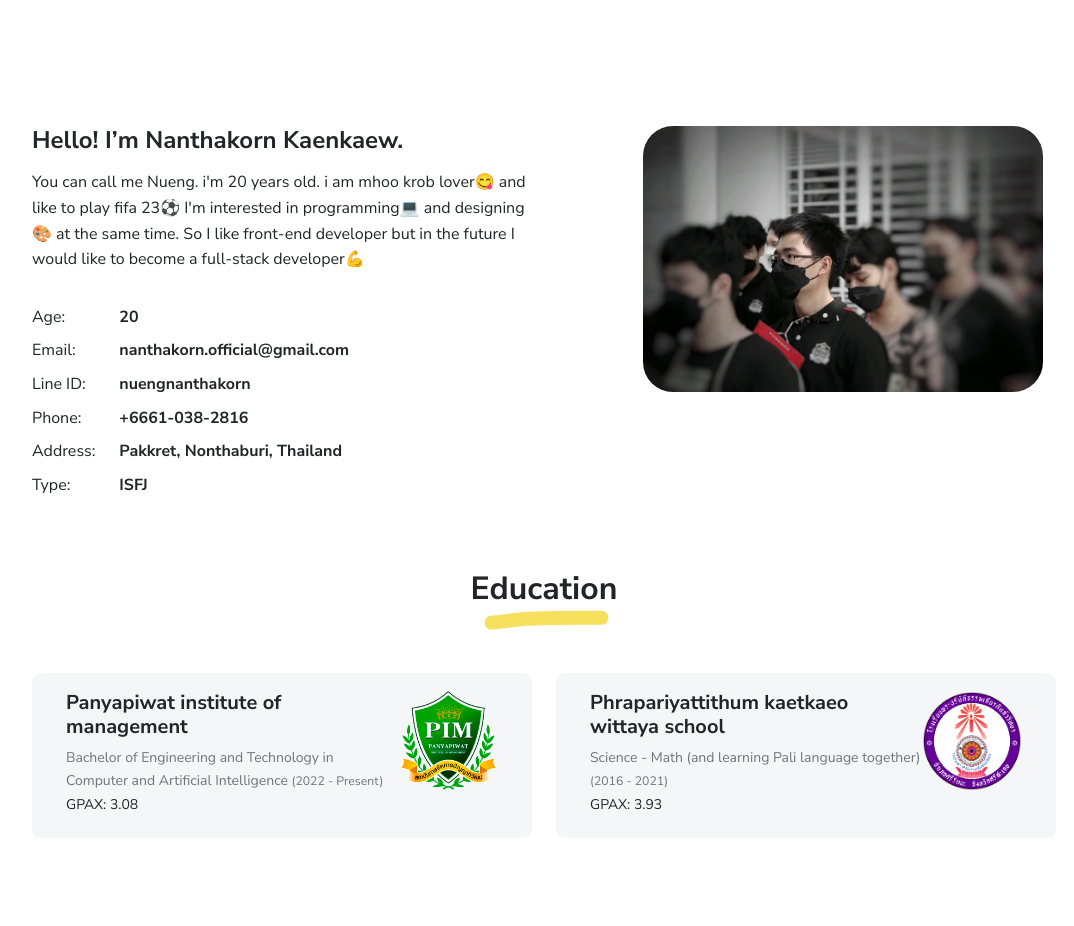
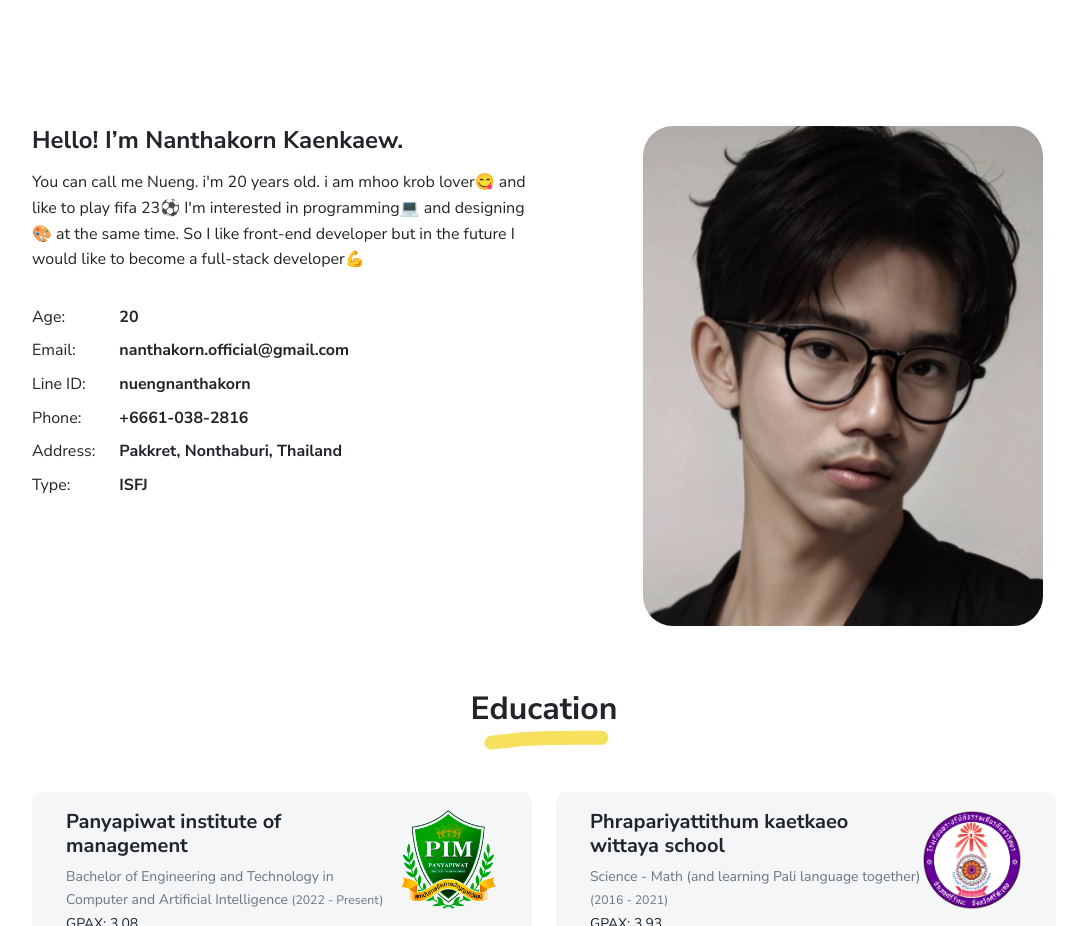
Before and after one commit to ntk1april/Resume, a plain HTML site: page index.html in a window 1280 px wide. Shown: the part 780-1706 px from the top of the page, without its empty margins (96-1170 px from the left). Drawn offline with Linux system fonts and the light colour scheme.

Commit message:
8 October 2023

```diff
--- a/index.html
+++ b/index.html
@@ -119,7 +119,7 @@
           </div>
         </div>
       </div>
-      <div class="col-md-5 offset-md-1" data-aos="fade-left" data-aos-delay="100"><img class="avatar img-fluid mt-2" src="images/me.jpg" width="400" height="400" alt="Walter Patterson"/></div>
+      <div class="col-md-5 offset-md-1" data-aos="fade-left" data-aos-delay="100"><img class="avatar img-fluid mt-2" src="images/oppa33.jpg" width="400" height="400" alt="Walter Patterson"/></div>
     </div>
   </div>
 </div>
```
Also changed, not shown: images/oppa1.jpg (added), images/oppa2.jpg (added), images/oppa3.jpg (added), images/oppa33.jpg (added).
